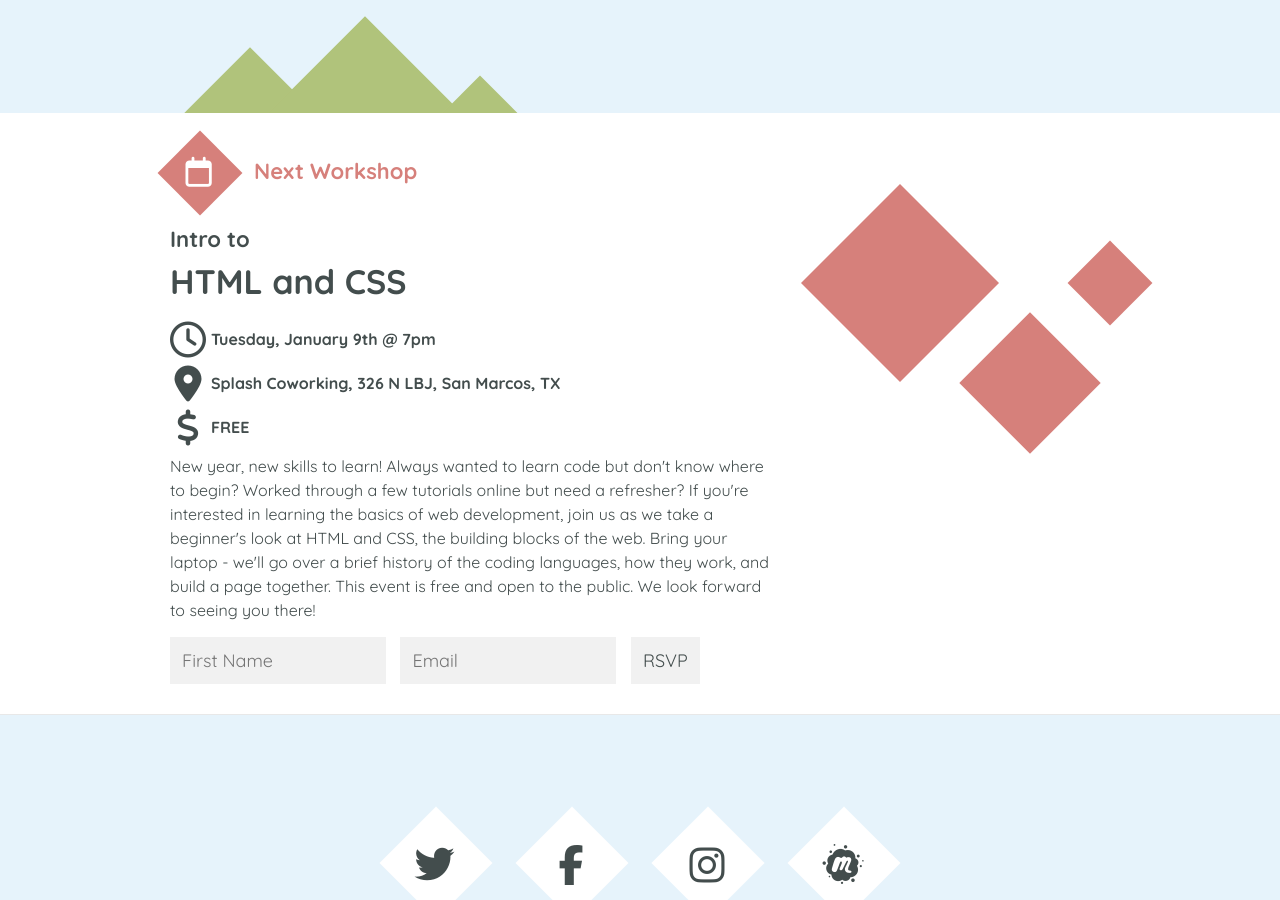
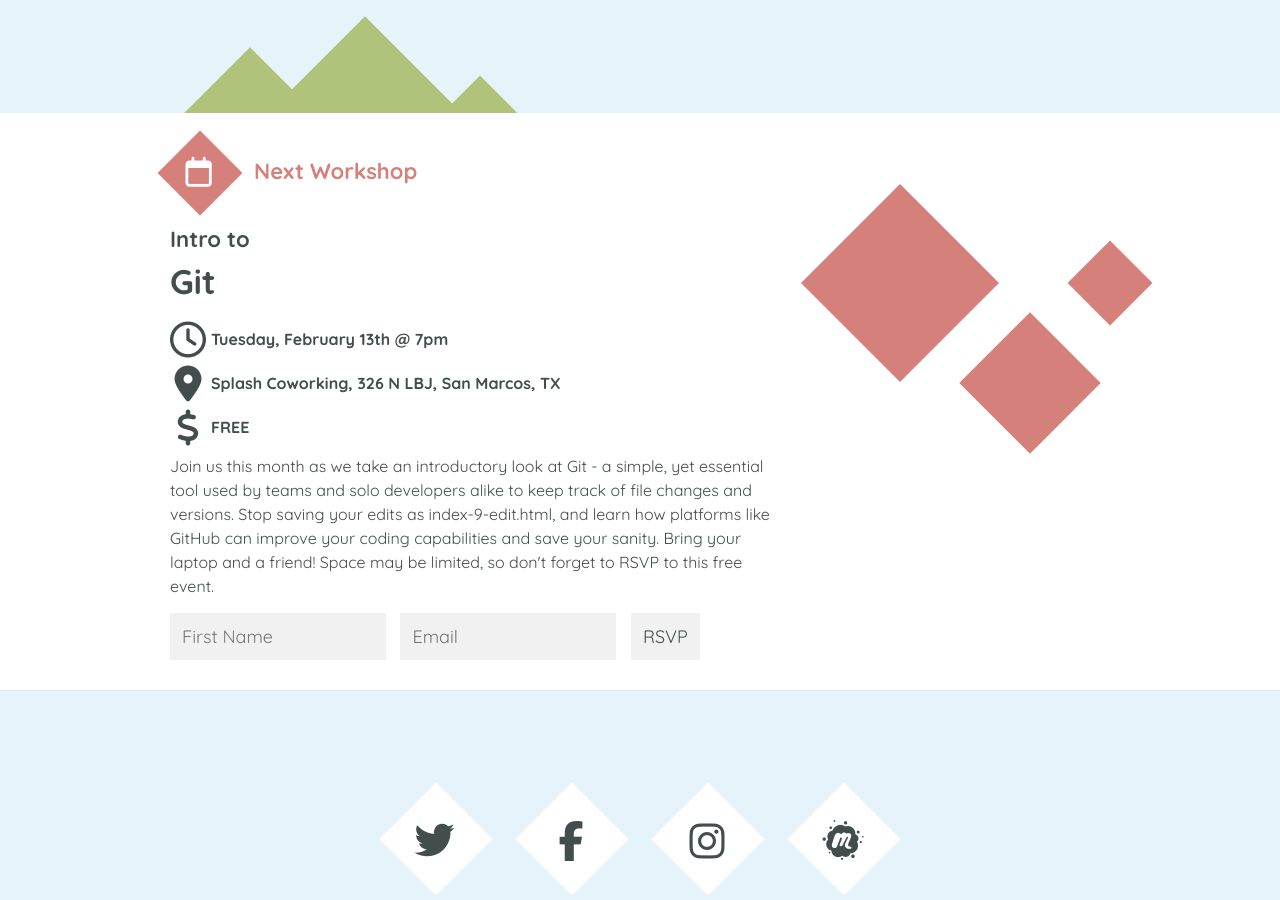
Before and after one commit to CommunityCodes/communitycodes.github.io, a Jekyll site: the page built from index.html, in a window 1280 px wide and 900 px high, scrolled down 519 px. Built offline with Jekyll 4.4.1, drawn with Linux system fonts in a browser that asks for light colours; nearby versions of some CDN libraries.

Commit message:
Feb Event Description

```diff
--- a/index.html
+++ b/index.html
@@ -16,16 +16,16 @@ layout: default
             <h2>Next Workshop</h2>
           </div>
           <h4>Intro to</h4>
-          <h3>HTML and CSS</h3>
-          <div class="date"><i class="fa fa-clock-o" aria-hidden="true"></i><p>Tuesday, January 9th @ 7pm</p></div>
+          <h3>Git</h3>
+          <div class="date"><i class="fa fa-clock-o" aria-hidden="true"></i><p>Tuesday, February 13th @ 7pm</p></div>
           <div class="location"><i class="fa fa-map-marker" aria-hidden="true"></i><a href="https://www.google.com/maps/place/326+N+LBJ+Dr,+San+Marcos,+TX+78666/@29.8850376,-97.9423467,17z/data=!3m1!4b1!4m5!3m4!1s0x865ca867d4c4874b:0x7b74876041a728fa!8m2!3d29.8850376!4d-97.940158" target="_blank"><p>Splash Coworking<span>,</span> 326 N LBJ, San Marcos, TX</p></a></div>
           <div class="free"><i class="fa fa-dollar" aria-hidden="true"></i><p>FREE</p></div>
           <!--<div class="file"><i class="fa fa-file" aria-hidden="true"></i><a href="/checklist.pdf"><p>checklist.pdf</p></a></div>-->
           <p class="description">
 
-            New year, new skills to learn! Always wanted to learn code but don't know where to begin? Worked through a few tutorials online but need a refresher? If you're interested in learning the basics of web development, join us as we take a beginner's look at HTML and CSS, the building blocks of the web.
+            Join us this month as we take an introductory look at Git - a simple, yet essential tool used by teams and solo developers alike to keep track of file changes and versions. Stop saving your edits as index-9-edit.html, and learn how platforms like GitHub can improve your coding capabilities and save your sanity.
 
-            Bring your laptop - we'll go over a brief history of the coding languages, how they work, and build a page together. This event is free and open to the public. We look forward to seeing you there!
+            Bring your laptop and a friend! Space may be limited, so don't forget to RSVP to this free event.
 
           </p>
         </div>
```
